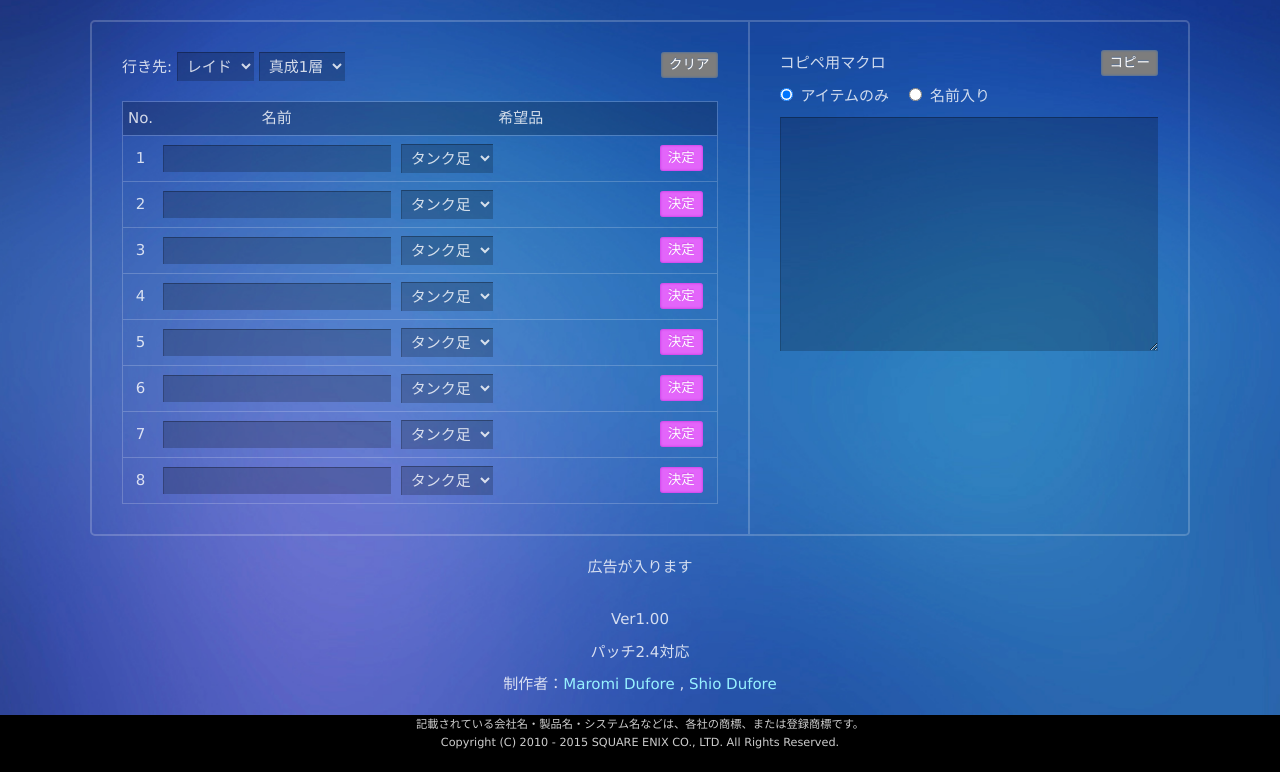
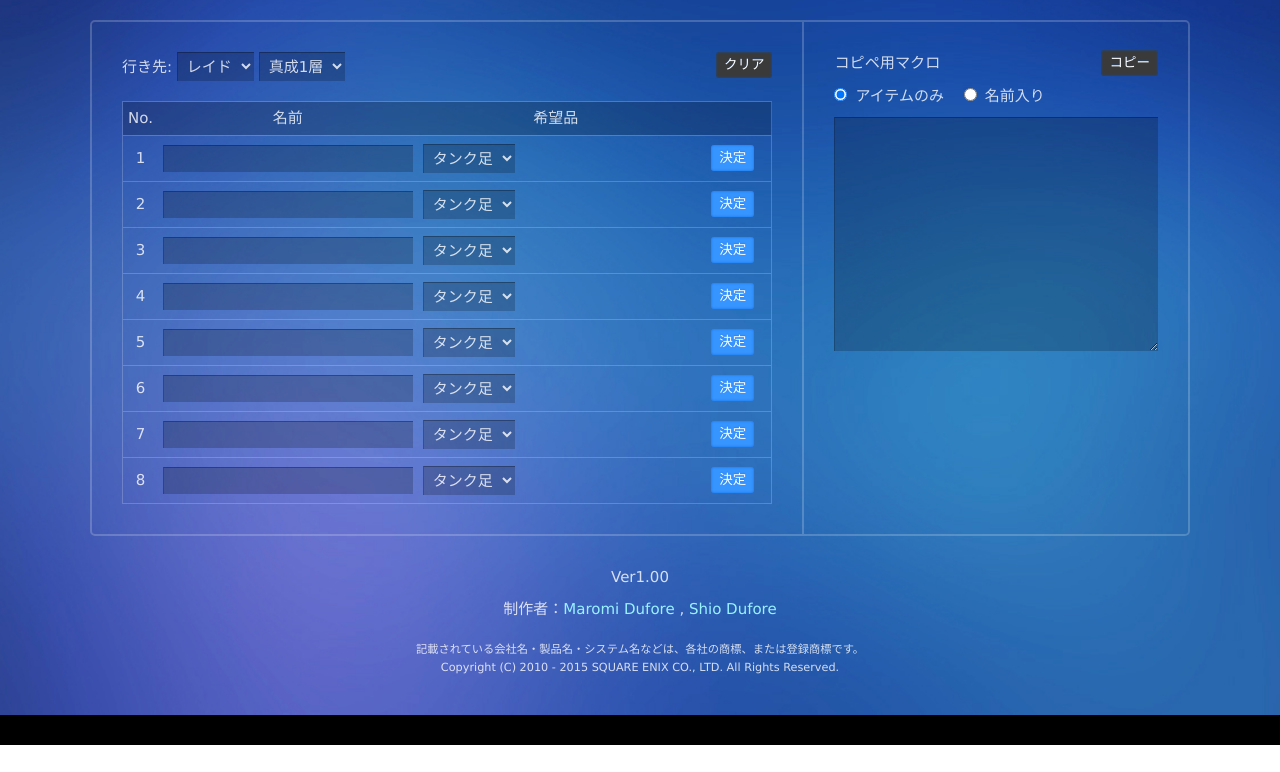
Before and after one commit to shiovo/ff14-grepa, a plain HTML site: page index.html in a window 1280 px wide. Shown: the part 85-857 px from the top of the page. After the commit the page ends 830 px from the top, so only its background shows below. Drawn offline with Linux system fonts and the light colour scheme; files whose address does not match are found by name.

Commit message:
微調整

```diff
--- a/index.html
+++ b/index.html
@@ -2,21 +2,20 @@
 <html lang="ja">
 <head>
     <meta charset="UTF-8">
-    <title>○○○</title>
+    <title>FF14グリパ帳</title>
     <meta name="viewport" content="initial-scale=1, maximum-scale=1, user-scalable=no, width=device-width">
     <meta name="keywords" content="FF14,エオルゼア,グリードPT,グリパ,1品希望制,周回">
-    <meta name="description" content="○○○は周回PT主催に便利なツールです。">
-    <meta property="og:title" content="○○○">
+    <meta name="description" content="グリパ帳は周回PT主催向けの便利ツールです。">
+    <meta property="og:title" content="FF14グリパ帳">
     <meta property="og:type" content="article">
     <meta property="og:url" content="http://www.asj-net.com/g-001/index.html">
     <meta property="og:image" content="./images/common/og.jpg">
-    <meta property="og:site_name" content="○○○">
-    <meta property="og:description" content="○○○">
+    <meta property="og:site_name" content="FF14グリパ帳">
+    <meta property="og:description" content="グリパ帳は周回PT主催向けの便利ツールです。">
 
     <link rel="shortcut icon" type="image/x-icon" href="./images/favicon.ico">
 
     <script type="text/javascript" src="./scripts/lib/jquery-1.11.2.min.js"></script>
-    <script type="text/javascript" src="./scripts/common.js"></script>
 
     <link rel="stylesheet" href="./styles/normalize.css">
     <link rel="stylesheet" href="./styles/common.css">
@@ -236,15 +235,15 @@
     </main>
 
 </div>
-
+<!--
 <div class="ad">
     広告が入ります
-</div>
+</div> -->
 
 <div class="info">
     <ul>
         <li>Ver1.00</li>
-        <li>パッチ2.4対応</li>
+        <!-- <li>パッチ2.4対応</li> -->
         <li>
             制作者：<a href="http://jp.finalfantasyxiv.com/lodestone/character/7627681/" target="_blank">Maromi Dufore</a> , <a href="http://jp.finalfantasyxiv.com/lodestone/character/7625710/" target="_blank">Shio Dufore</a>
         </li>
--- a/sass/layout/_layout.scss
+++ b/sass/layout/_layout.scss
@@ -14,6 +14,10 @@ main{
     position: absolute;
     top: 0px;
     right: 0px;
+
+    li{
+        display: inline-block;
+    }
 }
 
 footer{
@@ -58,13 +62,13 @@ footer{
 
         .l-input{
             display: table-cell;
-            width: 60%;
+            width: 65%;
             border-right: 2px solid $color-border;
         }
 
         .l-macro{
             display: table-cell;
-            width: 40%;
+            width: 35%;
         }
     }
 }
--- a/sass/modules/_import.scss
+++ b/sass/modules/_import.scss
@@ -44,9 +44,9 @@
 	border: 0 none;
 	color: #fff;
 
-	background: #e365fa;
-	box-shadow: inset 0 0 2px 1px rgba(#a800c6, 0.3);
-	text-shadow:0px -1px 1px rgba(#a800c6,0.3);
+		background: #3795ff;
+		box-shadow: inset 0 0 2px 1px rgba(#005ad4, 0.3);
+		text-shadow:0px -1px 1px rgba(#005ad4,0.3);
 
 	// border: 1px solid #5f86ff;
 
@@ -74,7 +74,7 @@
 
 	&.is-edit{
 
-		background: #4896ff;
+		background: #4a37ff;
 		box-shadow: inset 0 0 2px 1px rgba(#005ad4, 0.3);
 		text-shadow:0px -1px 1px rgba(#005ad4,0.3);
 
@@ -88,7 +88,7 @@
 
 	&.is-normal{
 
-		background: #7d7d7d;
+		background: #3a3a3a;
 		box-shadow: inset 0 0 2px 1px rgba(#005ad4, 0.3);
 		text-shadow:0px -1px 1px rgba(#005ad4,0.3);
 
@@ -214,6 +214,7 @@
 
 			small{
 				font-size: 78%;
+				color: rgba(255,255,255,0.6);
 			}
 
 		}
```
Also changed, not shown: styles/common.css.
